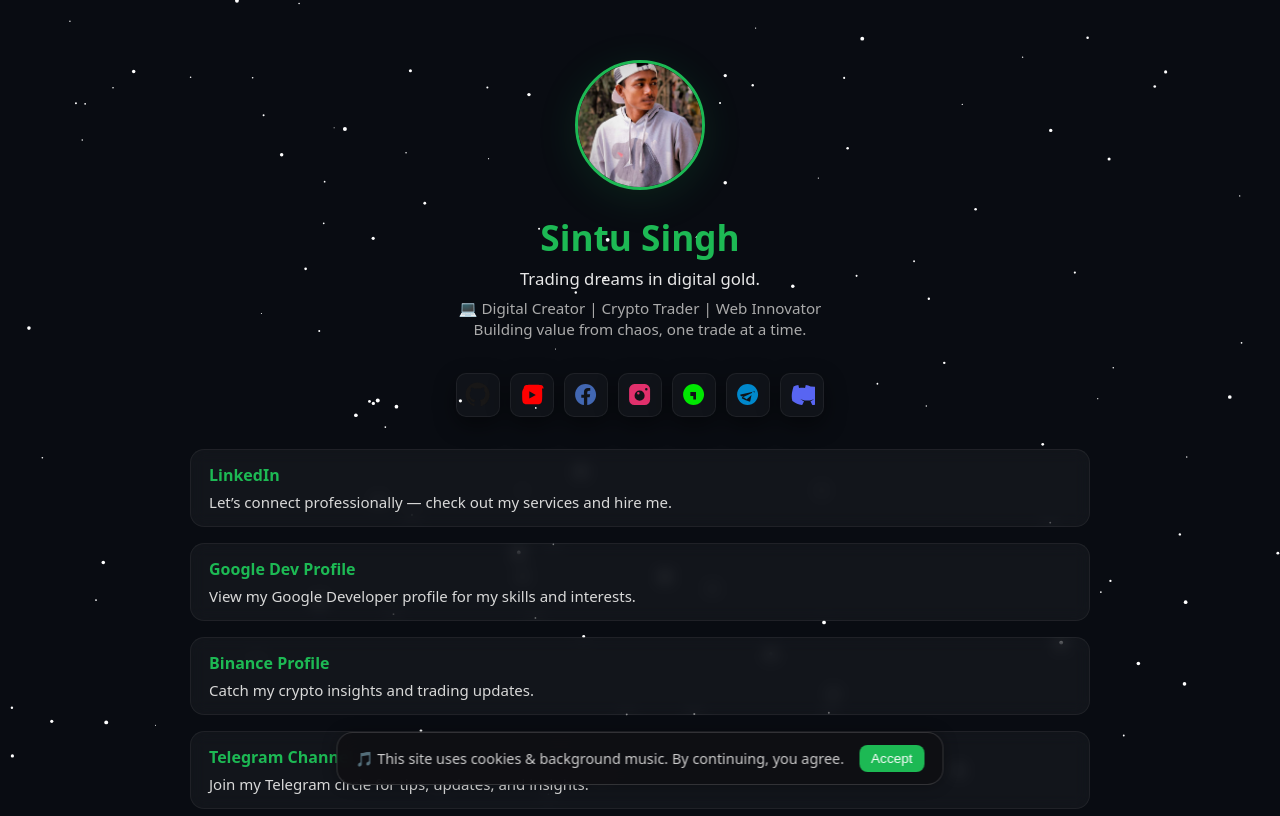
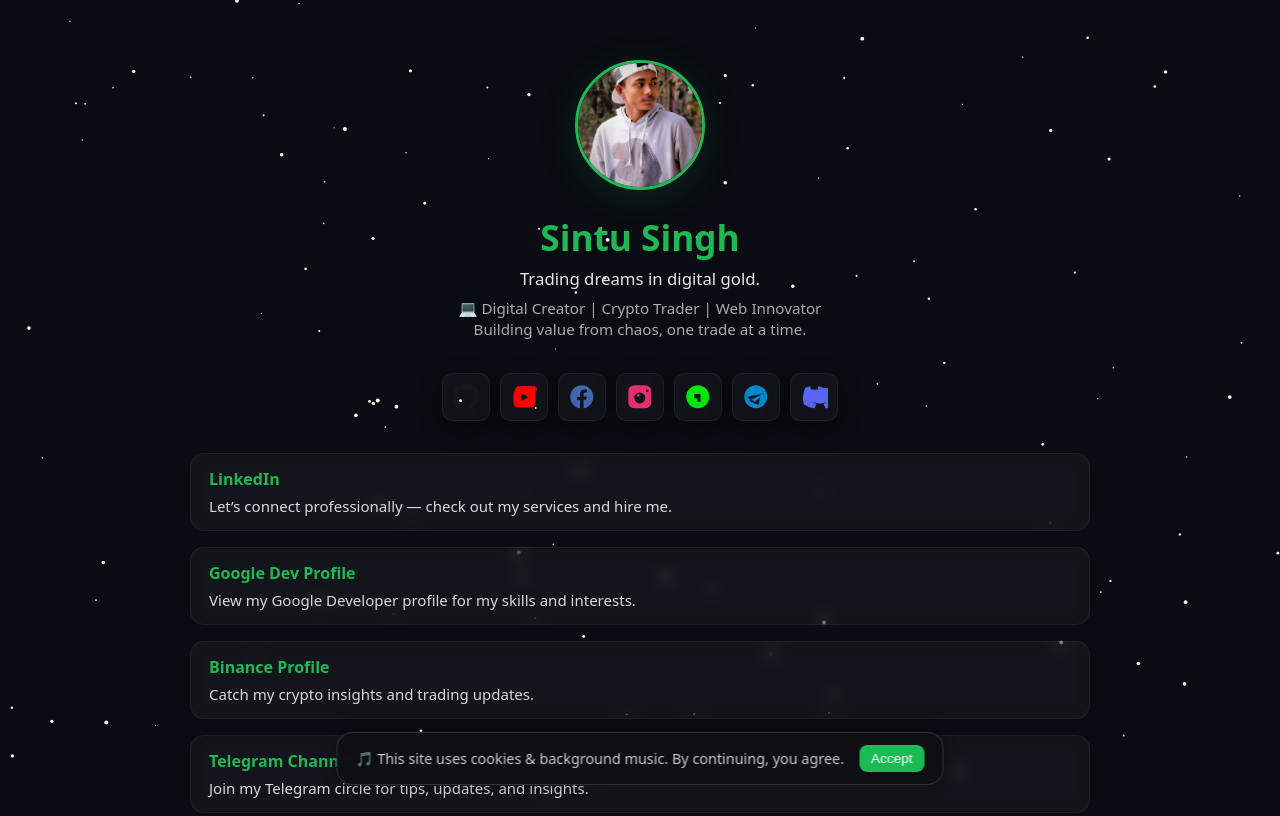
Before and after one commit to soulsync-cpu/sin2, a plain HTML site: page index.html in a window 1280 px wide. Shown: the top 816 px of the page. Drawn offline with Linux system fonts and the light colour scheme.

Commit message:
Increase social icon size from 44px to 48px

```diff
--- a/index.html
+++ b/index.html
@@ -62,7 +62,7 @@
 }
 
 .social {
-    --icon-size:44px;
+    --icon-size:48px;
     width:var(--icon-size);
     height:var(--icon-size);
     display:inline-grid;
```
